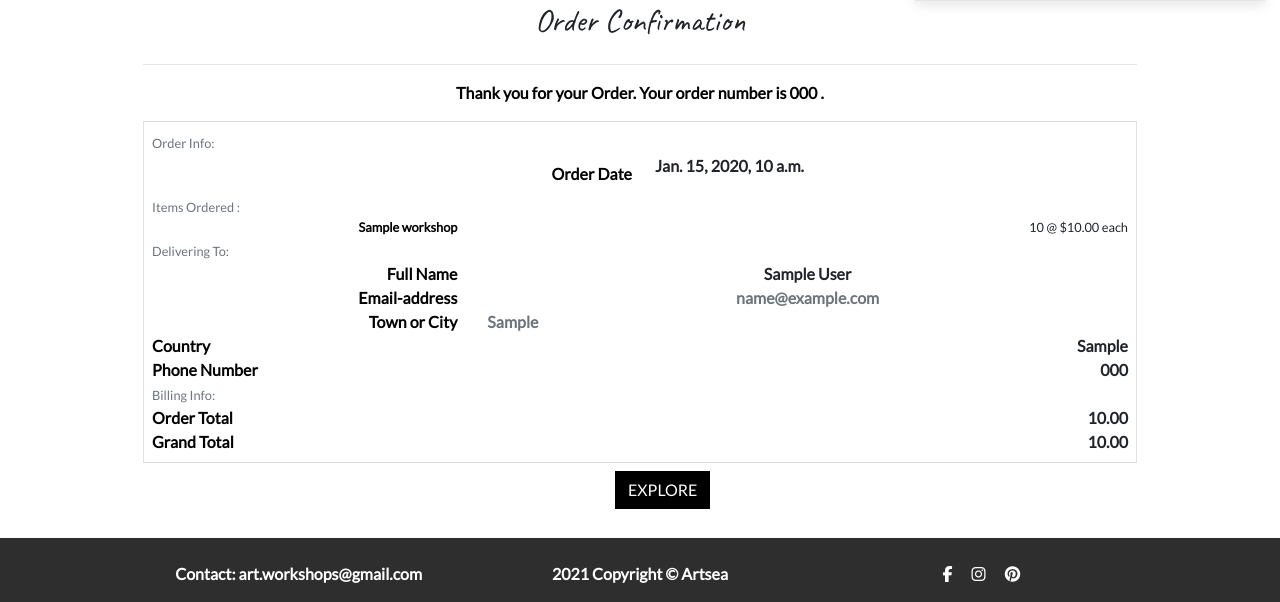
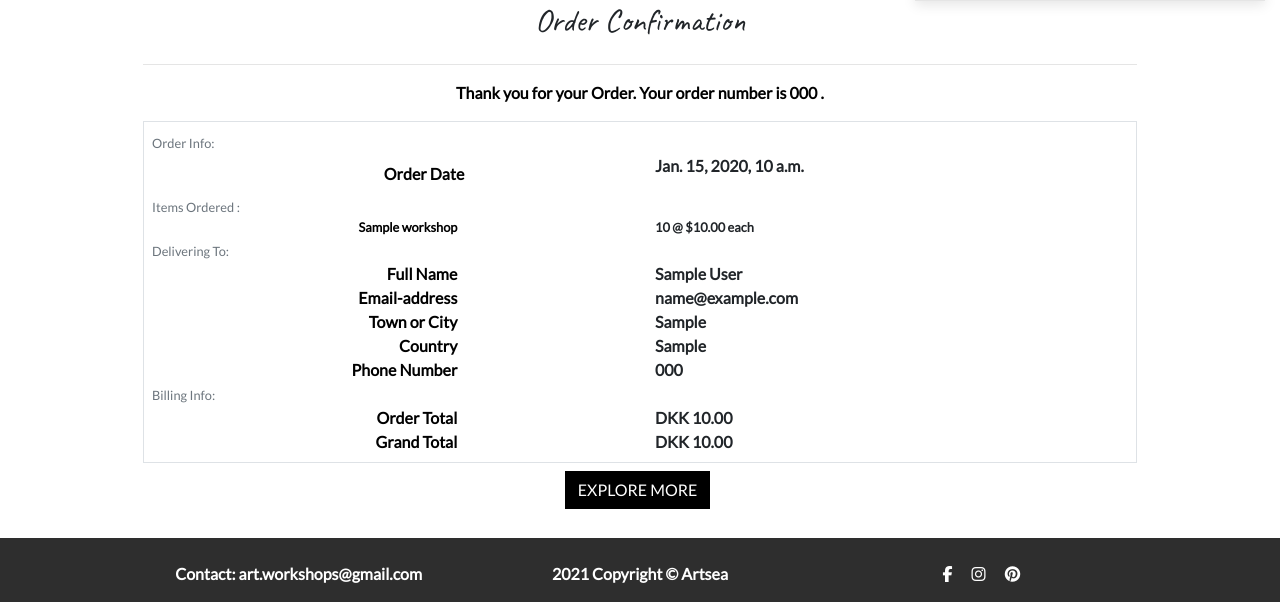
Before and after one commit to Anindita123-code/MS4-full-stack-artsea, a Django app: page /checkout/checkout_success/000 in a window 1280 px wide. Shown: the part 198-800 px from the top of the page. Run offline with Django 3.2, Linux system fonts and the light colour scheme; tables that the repository leaves empty hold one stand-in row (values such as "Sample post"); some libraries are stand-ins or nearby versions; some web fonts are replaced.

Commit message:
order confirmation page formatting and readability fix

```diff
--- a/checkout/templates/checkout/checkout_success.html
+++ b/checkout/templates/checkout/checkout_success.html
@@ -36,9 +36,10 @@
 
 
                     <div class="row">
-                        <div class="col-12 col-md-6 p-2">
+                        <div class="col-12 col-md-4 p-2">
                             <p class="mb-0 text-black font-weight-bold text-md-right">Order Date</p>
                         </div>
+                        <div class="col-md-2"></div>
                         <div class="col-12 col-md-6 text-md-left">
                             <p class="mb-0">{{ order.date }}</p>
                         </div>
@@ -56,8 +57,9 @@
                                 {{ item.workshop.title }}
                             </p>
                         </div>
-                        <div class="col-12 col-md-8 text-md-right">
-                            <p class="small mb-0">{{ item.quantity }} @ ${{ item.workshop.price }} each</p>
+                         <div class="col-md-2"></div>
+                        <div class="col-12 col-md-6 text-md-left">
+                            <p class="small mb-0 font-weight-bold">{{ item.quantity }} @ ${{ item.workshop.price }} each</p>
                         </div>
                     </div>
                     {% endfor %}
@@ -72,7 +74,8 @@
                         <div class="col-12 col-md-4 text-md-right">
                             <p class="mb-0 text-black font-weight-bold">Full Name</p>
                         </div>
-                        <div class="col-12 col-md-8 text-md-center">
+                         <div class="col-md-2"></div>
+                        <div class="col-12 col-md-6 text-md-left">
                             <p class="mb-0">{{ order.full_name }}</p>
                         </div>
                     </div>
@@ -81,7 +84,8 @@
                         <div class="col-12 col-md-4 text-md-right text-muted">
                             <p class="mb-0 text-black font-weight-bold">Email-address</p>
                         </div>
-                        <div class="col-12 col-md-8 text-md-center text-muted">
+                          <div class="col-md-2"></div>
+                        <div class="col-12 col-md-6 text-md-left">
                             <p class="mb-0">{{ order.email }}</p>
                         </div>
                     </div>
@@ -90,25 +94,28 @@
                         <div class="col-12 col-md-4 text-md-right text-muted">
                             <p class="mb-0 text-black font-weight-bold">Town or City</p>
                         </div>
-                        <div class="col-12 col-md-8 text-md-left text-muted">
+                        <div class="col-md-2"></div>
+                        <div class="col-12 col-md-6 text-md-left">
                             <p class="mb-0">{{ order.town_or_city }}</p>
                         </div>
                     </div>
 
                     <div class="row">
-                        <div class="col-12 col-md-4">
+                        <div class="col-12 col-md-4 text-md-right text-muted">
                             <p class="mb-0 text-black font-weight-bold">Country</p>
                         </div>
-                        <div class="col-12 col-md-8 text-md-right">
+                         <div class="col-md-2"></div>
+                       <div class="col-12 col-md-6 text-md-left">
                             <p class="mb-0">{{ order.country }}</p>
                         </div>
                     </div>
 
                     <div class="row">
-                        <div class="col-12 col-md-4">
+                        <div class="col-12 col-md-4 text-md-right">
                             <p class="mb-0 text-black font-weight-bold">Phone Number</p>
                         </div>
-                        <div class="col-12 col-md-8 text-md-right">
+                         <div class="col-md-2"></div>
+                        <div class="col-12 col-md-6 text-md-left">
                             <p class="mb-0">{{ order.phone_number }}</p>
                         </div>
                     </div>
@@ -118,21 +125,24 @@
                             <small class="text-muted">Billing Info:</small>
                         </div>
                     </div>
-                     <div class="row">
-                        <div class="col-12 col-md-4">
+
+                    <div class="row">
+                        <div class="col-12 col-md-4 text-md-right">
                             <p class="mb-0 text-black font-weight-bold">Order Total</p>
                         </div>
-                        <div class="col-12 col-md-8 text-md-right">
-                            <p class="mb-0">{{ order.order_total }}</p>
+                          <div class="col-md-2"></div>
+                        <div class="col-12 col-md-6 text-md-left">
+                            <p class="mb-0"> DKK {{ order.order_total }}</p>
                         </div>
                     </div>
 
                     <div class="row">
-                        <div class="col-12 col-md-4">
+                        <div class="col-12 col-md-4 text-md-right">
                             <p class="mb-0 text-black font-weight-bold">Grand Total</p>
                         </div>
-                        <div class="col-12 col-md-8 text-md-right">
-                            <p class="mb-0">{{ order.grand_total }}</p>
+                        <div class="col-md-2"></div>
+                        <div class="col-12 col-md-6 text-md-left">
+                            <p class="mb-0"> DKK {{ order.grand_total }}</p>
                         </div>
                     </div>
                 </div>
@@ -149,7 +159,7 @@
                 </a>
                 {% else %}
 				<a href="{% url 'workshops' %}" class="btn btn-black rounded-0 my-2">
-						EXPLORE
+						EXPLORE MORE
 				</a>
                 {% endif %}
 			</div>
```
